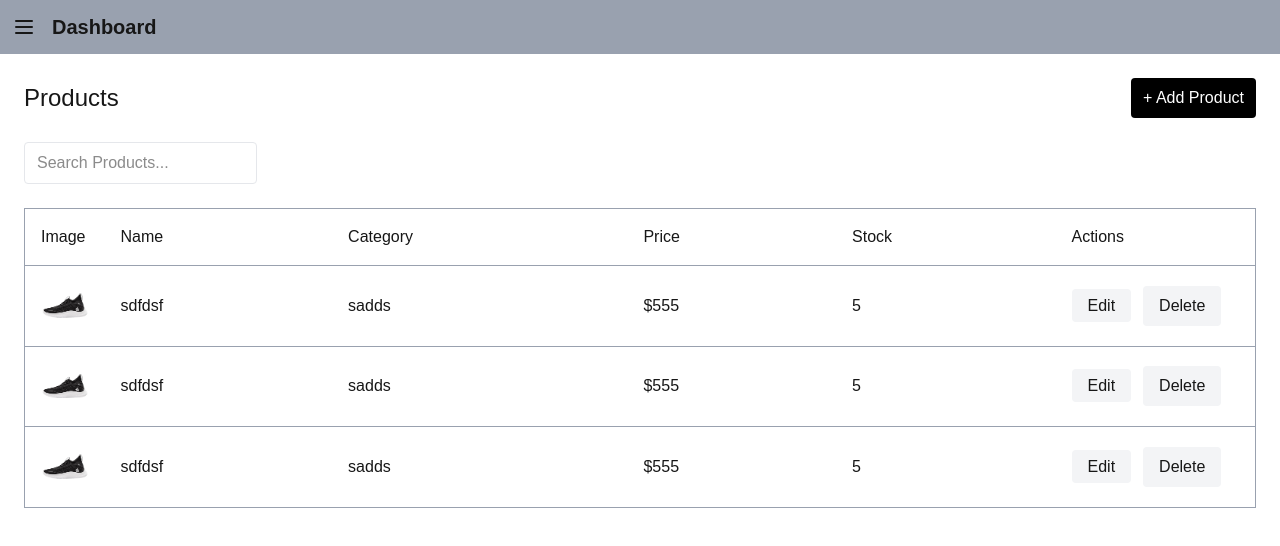
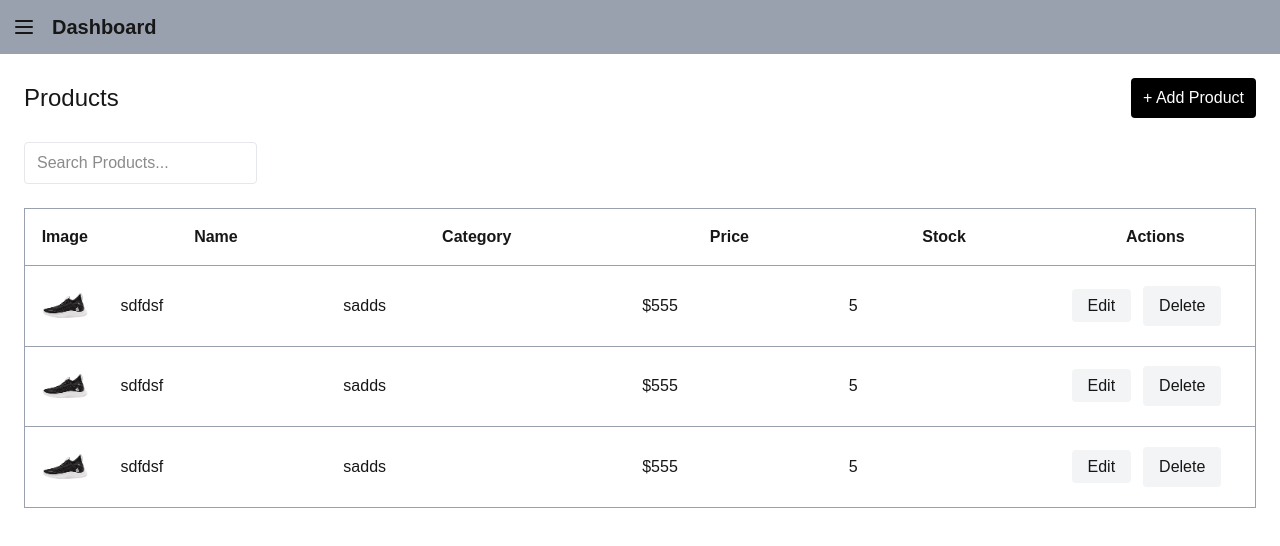
Before and after one commit to Navinkannan46/E-commerce, a Next.js app: page /admin/products in a window 1280 px wide. Shown: the top 546 px of the page. Built offline with nearby package versions, Linux system fonts and the light colour scheme; no server answers.

Commit message:
first commit

```diff
--- a/app/admin/products/add-product/page.tsx
+++ b/app/admin/products/add-product/page.tsx
@@ -21,13 +21,13 @@ const page = () => {
                         <label htmlFor="">Product Name</label>
                         <select name="" id="" className='border border-gray-400 p-2 rounded'>
                             <option value="" hidden>Select Category</option>
-                            <option value="">Men's</option>
-                            <option value="">Kids</option>
-                            <option value="">Women's</option>
+                            <option value="Mens">Mens</option>
+                            <option value="Kids">Kids</option>
+                            <option value="Womens">Womens</option>
                         </select>
                     </div>
                     <div className='flex flex-row gap-2 '>
-                        <div className='flex flex-col gap-2   w-full'>
+                        <div className='flex flex-col gap-2 w-full'>
                             <label htmlFor="">Price</label>
                             <input type="number" placeholder='0.00' className='border border-gray-400 p-2 rounded w-full' />
                         </div>
--- a/app/admin/products/edit-products/[id]/page.tsx
+++ b/app/admin/products/edit-products/[id]/page.tsx
@@ -69,4 +69,4 @@ const page = () => {
     )
 }
 
-export default page
+export default age
--- a/app/admin/products/page.tsx
+++ b/app/admin/products/page.tsx
@@ -3,7 +3,7 @@ import React from 'react'
 import landingImg from '../../../public/landing-img.png'
 import Link from 'next/link'
 
-const page = () => {
+const Page = () => {
   return (
     <div>
       <div className='flex justify-between items-center'>
@@ -16,18 +16,18 @@ const page = () => {
       <table className=' w-full  rounded'>
         <thead>
           <tr className='border border-gray-400 '>
-            <td className=" p-4">Image</td>
-            <td className=" p-4">Name</td>
-            <td className=" p-4">Category</td>
-            <td className="max-w-[70px] p-4">Price</td>
-            <td className=" p-4">Stock</td>
-            <td className=" p-4">Actions</td>
+            <th className=" p-4">Image</th>
+            <th className=" p-4">Name</th>
+            <th className=" p-4">Category</th>
+            <th className="max-w-[70px] p-4">Price</th>
+            <th className=" p-4">Stock</th>
+            <th className=" p-4">Actions</th>
           </tr>
         </thead>
         <tbody>
           <tr className='border border-gray-400'>
             <td className='w-[80px] p-4'>
-              <Image src={landingImg} alt={''} width={50} className='object-cover' />
+              <Image src={landingImg} alt={'Product image'} width={50} className='object-cover' />
             </td>
             <td className=" p-4 ">sdfdsf</td>
             <td className=" p-4 ">sadds</td>
@@ -70,4 +70,4 @@ const page = () => {
   )
 }
 
-export default page
+export default Page
--- a/app/allProducts/page.tsx
+++ b/app/allProducts/page.tsx
@@ -4,7 +4,7 @@ import landingImg from '../../public/landing-img.png'
 import { Products } from '../../components/Products'
 import Footer from '@/components/Footer'
 
-const page = () => {
+const Page = () => {
     const [menu, setMenu] = useState("All")
     const product = [
         { id: 1, name: "Adidas", price: 1222, category: "Men", image: landingImg },
--- a/app/cart/page.tsx
+++ b/app/cart/page.tsx
@@ -6,16 +6,8 @@ import { Trash } from 'lucide-react';
 import OrderSummery from '../../components/OrderSummery';
 import { IoIosArrowRoundBack } from 'react-icons/io';
 import { useRouter } from 'next/navigation';
-type CartItem = {
-    id: string;
-    name: string;
-    price: number;
-    quantity: number;
-}
-const page = () => {
-    const [cartItems, setCartItems] = useState<CartItem[]>([
 
-    ]);
+const Page = () => {
     const router = useRouter()
 
 
@@ -67,4 +59,4 @@ const page = () => {
     )
 }
 
-export default page
+export default Page
```
